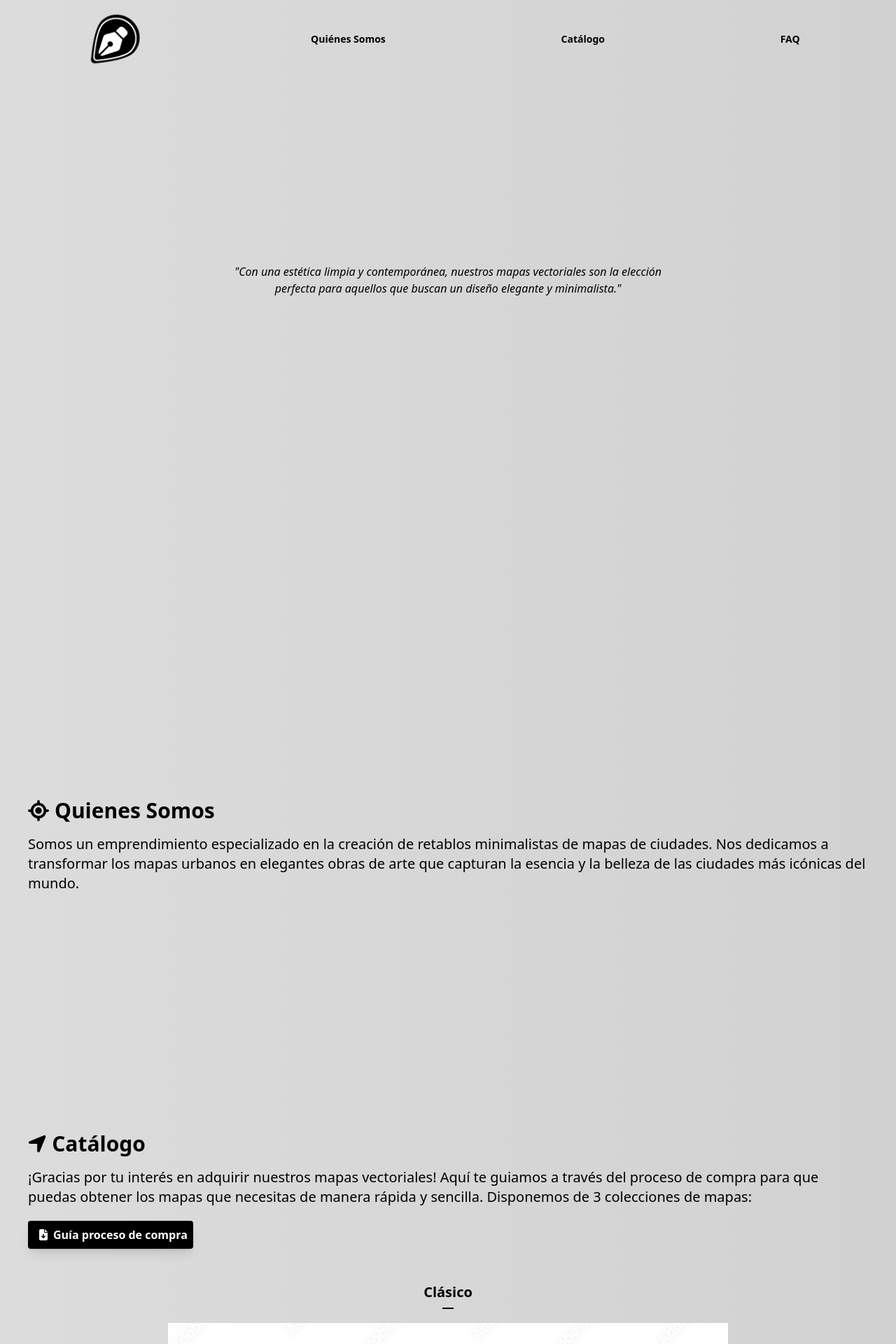
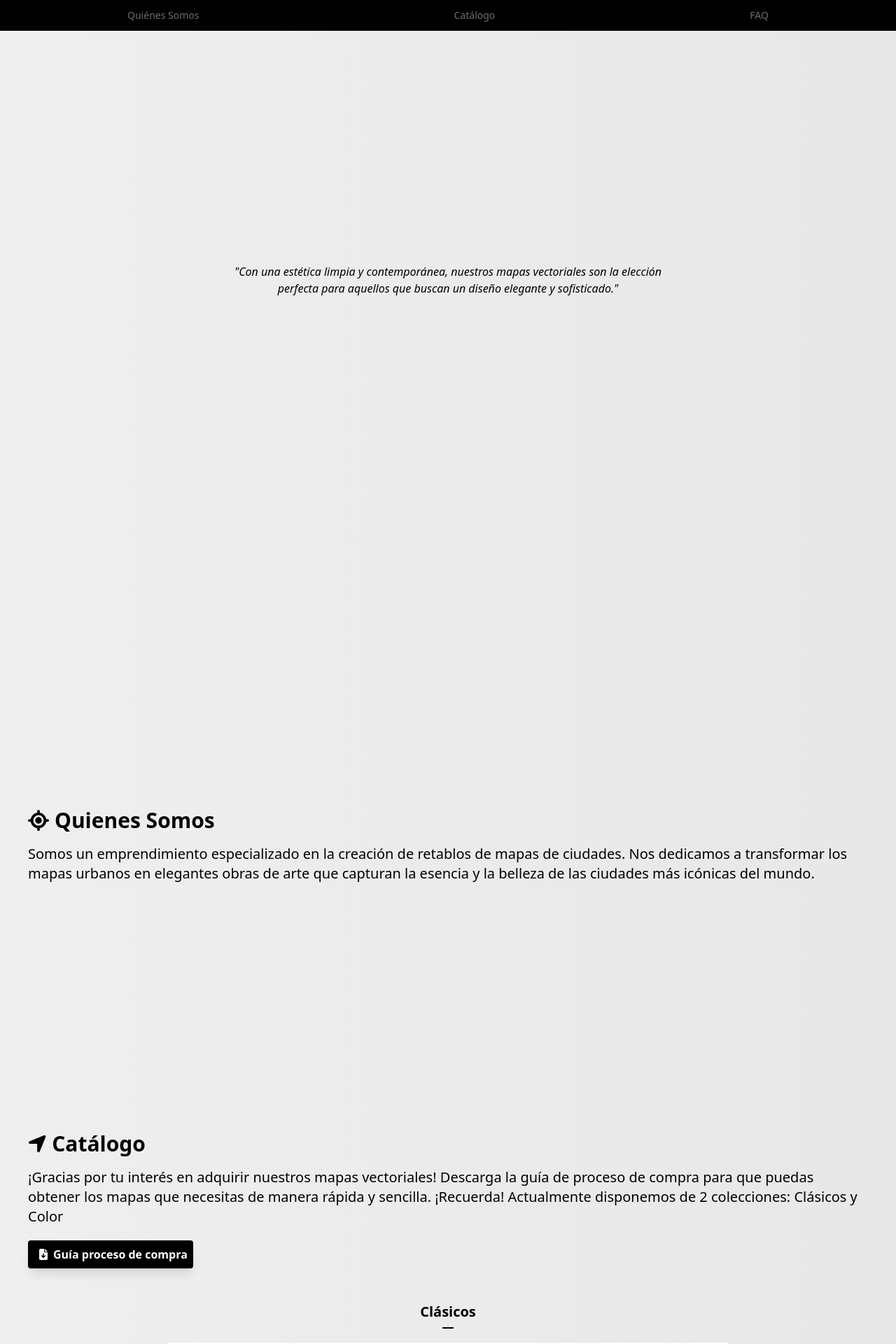
Before and after one commit to DiegoEMartinezZ/mapink, a React (Vite) app: page / in a window 1280 px wide. Shown: the top 1920 px of the page at 70% size. Built offline with nearby package versions, Linux system fonts and the light colour scheme.

Commit message:
fixed the navbar to be fixed to the top of the website, some text around the different sections of the website and delete one carrousel of maps

```diff
--- a/src/BG/stars.css
+++ b/src/BG/stars.css
@@ -1,5 +1,5 @@
 body {
-  background: linear-gradient(90deg, #f6f6f6, #e7e7e7, #d1d1d1);
+  background: linear-gradient(90deg, #fff, #f6f6f6, #e7e7e7);
   background-size: 400% 400%;
   animation: gradient 15s ease infinite;
   height: auto;
--- a/src/components/FAQ/FAQ.jsx
+++ b/src/components/FAQ/FAQ.jsx
@@ -16,9 +16,9 @@ const FAQ = () => {
             question={"¿Puedo personalizar los colores y estilos de los mapas?"}
           />
           <p>
-            Sí, nuestros mapas vectoriales son completamente personalizables.
-            Podemos ajustar fácilmente colores y estilos para adaptarlos a tus
-            preferencias o para que coincidan con la identidad de tu marca.
+            Sí, podemos ajustar fácilmente colores ya que contamos con
+            diferentes paletas de colores disponibles según las preferencias que
+            tengas para que coincidan con el entorno donde estará expuesto.
           </p>
         </li>
 
@@ -43,8 +43,9 @@ const FAQ = () => {
           />
           <p>
             Nuestros mapas vectoriales son escalables, lo que significa que
-            puedes cambiar su tamaño sin perder calidad. Podemos imprimirlo en
-            pequeña y gran escala.
+            puedes cambiar su tamaño sin perder calidad. Podemos imprimirlo en 4
+            distintos tamaños:{" "}
+            <strong> 30 x 40 cm / 45 x 60 cm / 60 x 80 cm</strong>
           </p>
         </li>
         <li className="my-10">
@@ -64,7 +65,7 @@ const FAQ = () => {
           />
           <p>
             Sí, ofrecemos descuentos para compras al por mayor. Por favor, ponte
-            en contacto por WhatsApp con los detalles de tus requisitos, y te
+            en contacto por WhatsApp con los detalles de tus requisitos y te
             proporcionaremos un presupuesto adaptado a tus necesidades.
           </p>
         </li>
--- a/src/components/catalogue/Catalogue.jsx
+++ b/src/components/catalogue/Catalogue.jsx
@@ -16,10 +16,12 @@ const Catalogue = () => {
       <div>
         <Title name={"Catálogo"} iconUI={faLocationArrow} />
         <p className="lg:text-xl font-light">
-          ¡Gracias por tu interés en adquirir nuestros mapas vectoriales! Aquí
-          te guiamos a través del proceso de compra para que puedas obtener los
-          mapas que necesitas de manera rápida y sencilla. Disponemos de 3
-          colecciones de mapas:
+          ¡Gracias por tu interés en adquirir nuestros mapas vectoriales!
+          Descarga la
+          <strong className="font-medium"> guía de proceso de compra </strong>
+          para que puedas obtener los mapas que necesitas de manera rápida y
+          sencilla. ¡Recuerda! Actualmente disponemos de 2 colecciones: Clásicos
+          y Color
         </p>
         <button className="bg-black-950 text-black-50 p-2 rounded font-semibold my-5 cursor-pointer shadow-lg hover:bg-black-100 hover:text-black-950">
           <FontAwesomeIcon icon={faFileArrowDown} className="mx-2 " />
@@ -27,9 +29,8 @@ const Catalogue = () => {
         </button>
         <br />
 
-        <Slider name={"Clásico"} />
-        <Slider name={"Duotono"} />
-        <Slider name={"Videojuegos"} />
+        <Slider name={"Clásicos"} />
+        <Slider name={"Color"} />
       </div>
     </section>
   );
--- a/src/components/footer/Footer.jsx
+++ b/src/components/footer/Footer.jsx
@@ -10,13 +10,19 @@ const Footer = () => {
   return (
     <footer className="text-center">
       <ul className="relative bottom-0 right-0 left-0  flex flex-nowrap mx-1  text-sm justify-center items-center text-emerald-400 ">
-        <RRSS icon={faInstagram} />
-        <RRSS icon={faFacebook} />
+        <RRSS
+          icon={faInstagram}
+          url={"https://www.instagram.com/inked.atlas/"}
+        />
+        <RRSS
+          icon={faFacebook}
+          url={"https://www.facebook.com/profile.php?id=61557017533953"}
+        />
         <RRSS icon={faWhatsapp} />
       </ul>
       <h5 className="text-emerald-10 text-xs italic mb-8">
         {" "}
-        Map Ink | Vector Map Illustrations &copy; 2024{" "}
+        Inked Atlas | Vector Map Illustrations &copy; 2024{" "}
       </h5>
     </footer>
   );
--- a/src/components/landingPage/LandingPage.jsx
+++ b/src/components/landingPage/LandingPage.jsx
@@ -7,7 +7,7 @@ const LandingPage = () => {
         <h1 className="2xl:text-xl  italic absolute inset-0 flex justify-center items-center">
           "Con una estética limpia y contemporánea, nuestros mapas vectoriales
           son la elección perfecta para aquellos que buscan un diseño elegante y
-          minimalista."
+          sofisticado."
         </h1>
       </div>
     </section>
--- a/src/components/navbar/NavBar.jsx
+++ b/src/components/navbar/NavBar.jsx
@@ -4,14 +4,7 @@ import BtnNavBar from "../ui/BtnNavBar";
 const NavBar = () => {
   return (
     <nav>
-      <ul className="scroll-smooth z-10 right-0 left-0 flex flex-nowrap items-center mx-1 my-2 p-2 justify-around absolute ">
-        <a href="/">
-          <img
-            src="/logo.png"
-            alt="logo_mapink"
-            className="w-20 h-auto bg-opacity-0 2xl:w-1/2 "
-          />
-        </a>
+      <ul className="scroll-smooth bg-black-950 text-black-500 fixed top-0 right-0 left-0 z-10 flex flex-nowrap items-center  justify-around ">
         <BtnNavBar name={"Quiénes Somos"} section={"QuienesSomos"} />
         <BtnNavBar name={"Catálogo"} section={"Catalogo"} />
         <BtnNavBar name={"FAQ"} section={"FAQ"} />
--- a/src/components/ui/BtnNavBar.jsx
+++ b/src/components/ui/BtnNavBar.jsx
@@ -3,7 +3,7 @@ import React from "react";
 const BtnNavBar = ({ name, section }) => {
   return (
     <a href={`#${section}`}>
-      <li className="2xl:text-base p-1 rounded mx-2 text-sm font-semibold cursor-pointer hover:text-black-900">
+      <li className="2xl:text-base p-1 my-2 rounded mx-2 text-sm font-base cursor-pointer hover:text-black-50 hover:font-semibold">
         {name}
       </li>
     </a>
--- a/src/components/ui/RRSS.jsx
+++ b/src/components/ui/RRSS.jsx
@@ -3,8 +3,8 @@ import React from "react";
 
 const RRSS = ({ icon, url }) => {
   return (
-    <li className="2xl:mx-10 2xl:text-lg 2xl:mt-10 mx-5 my-3 cursor-pointer hover:text-black-900">
-      <a href={url}>
+    <li className="2xl:mx-5 2xl:text-lg 2xl:mt-10 mx-5 my-3 cursor-pointer hover:text-black-900">
+      <a href={url} target="_blank" rel="noopener noreferrer">
         <FontAwesomeIcon icon={icon} />
       </a>
     </li>
--- a/src/components/whoWeAre/WhoWeAre.jsx
+++ b/src/components/whoWeAre/WhoWeAre.jsx
@@ -11,10 +11,10 @@ const WhoWeAre = () => {
       <div>
         <Title name={"Quienes Somos"} iconUI={faLocation} />
         <p className="lg:text-xl font-light">
-          Somos un emprendimiento especializado en la creación de retablos
-          minimalistas de mapas de ciudades. Nos dedicamos a transformar los
-          mapas urbanos en elegantes obras de arte que capturan la esencia y la
-          belleza de las ciudades más icónicas del mundo.
+          Somos un emprendimiento especializado en la creación de retablos de
+          mapas de ciudades. Nos dedicamos a transformar los mapas urbanos en
+          elegantes obras de arte que capturan la esencia y la belleza de las
+          ciudades más icónicas del mundo.
         </p>
       </div>
     </section>
```
